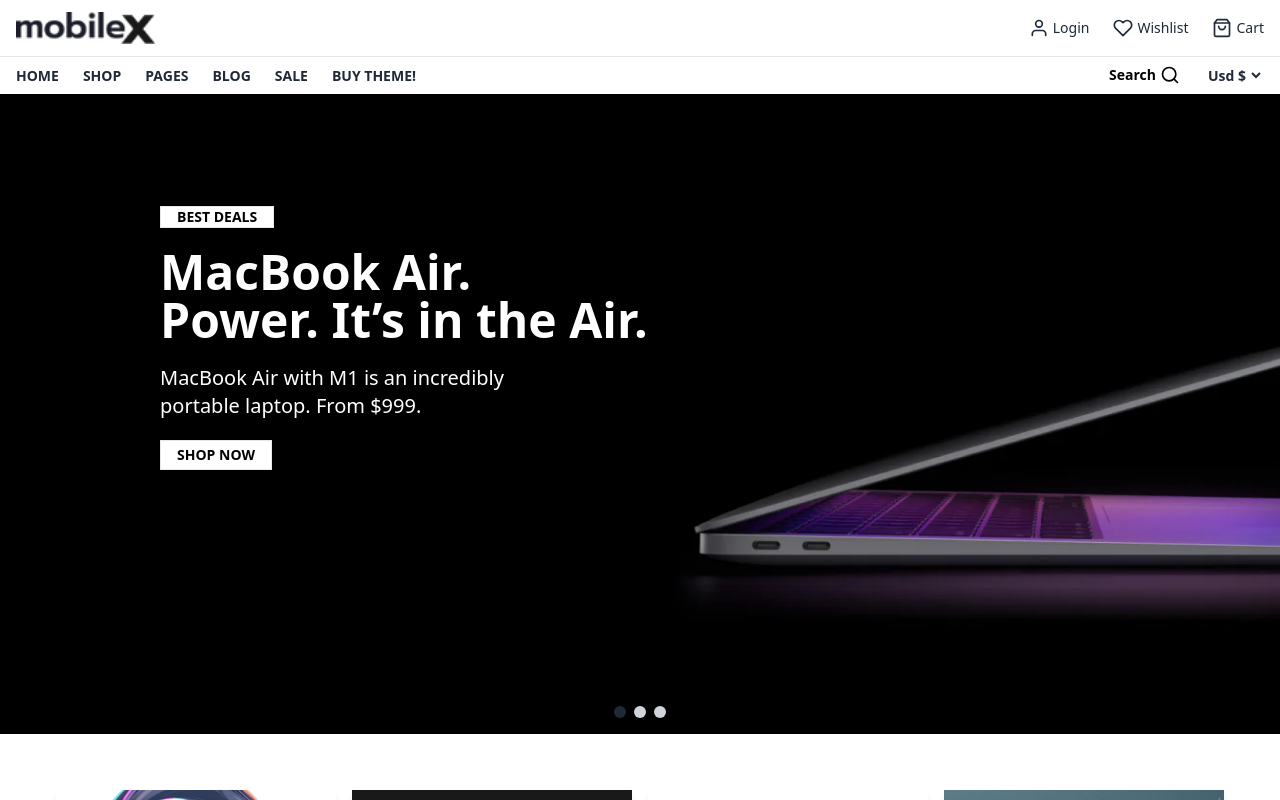
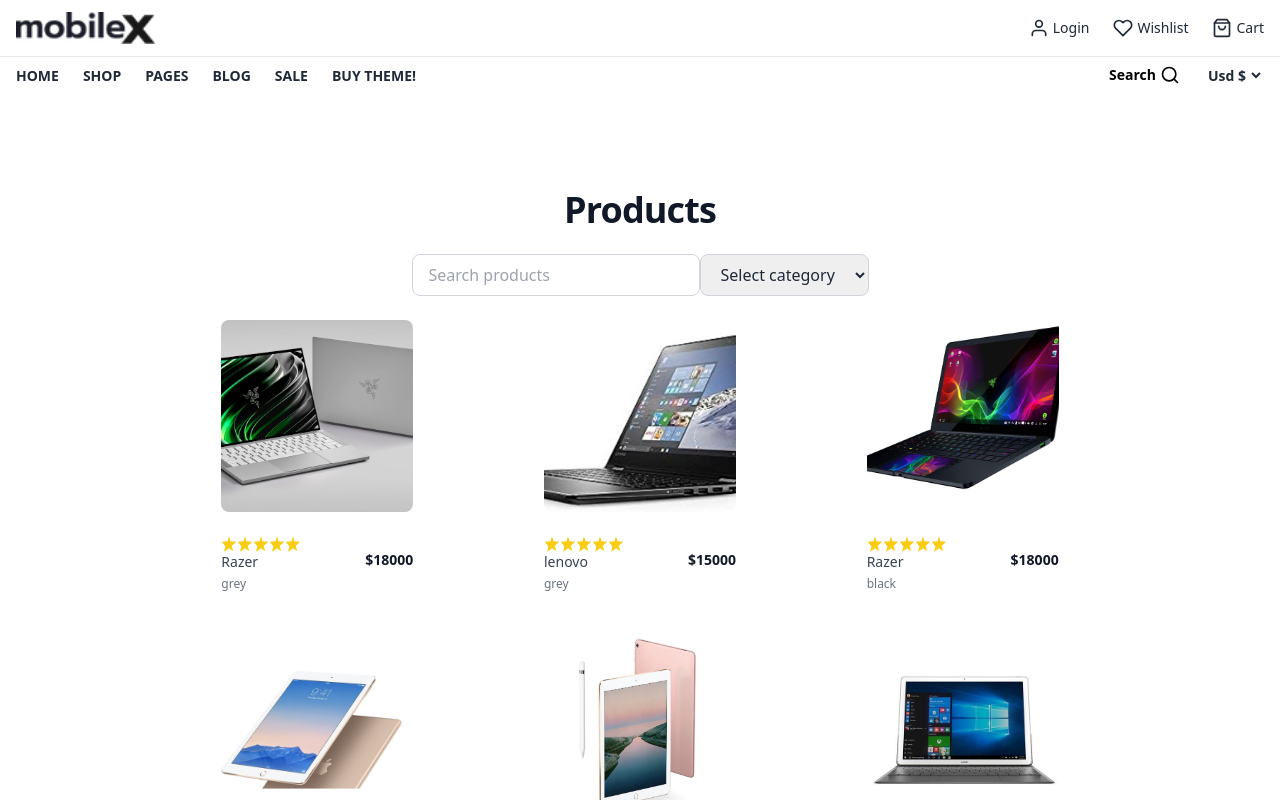
Before and after one commit to pnwn15/Shopname, a React (Create React App) app: page /Shop in a window 1280 px wide. Shown: the top 800 px of the page. Built offline with nearby package versions, Linux system fonts and the light colour scheme.

Commit message:
ส่ง

```diff
--- a/package.json
+++ b/package.json
@@ -9,6 +9,7 @@
     "react": "^19.0.0",
     "react-dom": "^19.0.0",
     "react-icons": "^5.4.0",
+    "react-router-dom": "^7.1.2",
     "react-scripts": "5.0.1",
     "react-slick": "^0.30.3",
     "slick-carousel": "^1.8.1",
--- a/src/App.js
+++ b/src/App.js
@@ -1,25 +1,24 @@
-import logo from './logo.svg';
+
 import './App.css';
 import Navbar from './Component/Navbar';
-import SlickBar from './Component/SlickBar';
-import GridComponent from './Component/GridComponent';
-import Product from './Component/Product';
-import Promote from './Component/Promote';
-import Card from './Component/Card';
 import FooterWithForm from './Component/FooterWithForm';
+import Shop from './Pages/Shop';
+import { BrowserRouter as Router, Routes, Route } from 'react-router-dom';
+import Home from './Pages/Home';
 
 function App() {
   return (
     <>
-    <div className='w-full h-full bg-white overflow-hidden'>
-    <Navbar />
-    <SlickBar />
-    <GridComponent />
-    <Product />
-    <Promote />
-    <Card />
-    <FooterWithForm />
-    </div>
+      <Router>
+        <div className='w-full h-full bg-white overflow-hidden'>
+          <Navbar />
+          <Routes>
+            <Route path="/" element={<Home />} />
+            <Route path="/Shop" element={<Shop />} />
+          </Routes>
+          <FooterWithForm />
+        </div>
+      </Router>
     </>
   );
 }
--- a/src/Component/Navbar.js
+++ b/src/Component/Navbar.js
@@ -13,8 +13,8 @@ const Navbar = () => {
   const [isMenuOpen, setIsMenuOpen] = useState(false);
 
   const menuItems = [
-    { name: "HOME", link: "#" },
-    { name: "SHOP", link: "#" },
+    { name: "HOME", link: "/" },
+    { name: "SHOP", link: "/Shop" },
     { name: "PAGES", link: "#" },
     { name: "BLOG", link: "#" },
     { name: "SALE", link: "#" },
--- /dev/null
+++ b/src/Pages/Home.js
@@ -0,0 +1,20 @@
+import React from 'react'
+import SlickBar from '../Component/SlickBar'
+import GridComponent from '../Component/GridComponent'
+import Product from '../Component/Product'
+import Promote from '../Component/Promote'
+import Card from '../Component/Card'
+
+function Home() {
+  return (
+    <div className='w-full h-full bg-white overflow-hidden'>
+        <SlickBar />
+        <GridComponent />
+        <Product />
+        <Promote />
+        <Card />
+    </div>
+  )
+}
+
+export default Home
--- /dev/null
+++ b/src/Pages/Shop.js
@@ -0,0 +1,157 @@
+import React from 'react'
+
+function Shop() {
+    const products = [
+        {
+          id: 1,
+          name: 'Razer',
+          href: '#',
+          imageSrc: '/picture/notebookgame.jpg',
+          price: '$18000',
+          color: 'grey',
+        },
+        {
+          id: 2,
+          name: 'lenovo',
+          href: '#',
+          imageSrc: '/picture/lenovo.jpg',
+          price: '$15000',
+          color: 'grey',
+        },
+        {
+          id: 3,
+          name: 'Razer',
+          href: '#',
+          imageSrc: '/picture/notebookgame1.jpg',
+          price: '$18000',
+          color: 'black',
+        },
+        {
+          id: 4,
+          name: 'ipad',
+          href: '#',
+          imageSrc: '/picture/ipad.jpg',
+          price: '$18000',
+          color: 'grey',
+        },
+        {
+          id: 5,
+          name: 'ipad',
+          href: '#',
+          imageSrc: '/picture/ipad1.jpg',
+          price: '$18000',
+          color: 'pink',
+        },
+        {
+          id: 6,
+          name: 'hua',
+          href: '#',
+          imageSrc: '/picture/hua.jpg',
+          price: '$20000',
+          color: 'grey',
+        },
+        {
+          id: 6,
+          name: 'headphone',
+          href: '#',
+          imageSrc: '/picture/headphone.jpeg',
+          price: '$18000',
+          color: 'grey',
+        },
+        {
+          id: 6,
+          name: 'headphone',
+          href: '#',
+          imageSrc: '/picture/headphone1.jpg',
+          price: '$18000',
+          color: 'grey',
+        },
+        {
+          id: 6,
+          name: 'bootup',
+          href: '#',
+          imageSrc: '/picture/bootup.jpg',
+          price: '$18000',
+          color: 'grey',
+        },
+
+        // More products...
+      ]
+
+  return (
+
+          <div className="bg-white">
+
+            <div className="mx-auto max-w-2xl px-4 py-16 sm:px-6 sm:py-24 lg:max-w-7xl lg:px-8">
+  <h2 className="text-4xl font-bold tracking-tight flex justify-center text-gray-900">Products</h2>
+
+  {/* ช่องค้นหาและตัวกรอง */}
+<div className="mt-6 flex justify-center items-center ">
+  <div className="flex flex-wrap ">
+    {/* ค้นหาสินค้า */}
+    <input
+      type="text"
+      placeholder="Search products"
+      className="w-72 px-4 py-2 border border-gray-300 rounded-lg focus:outline-none focus:ring-2 focus:ring-indigo-500"
+    />
+
+    {/* ตัวกรองประเภทสินค้า */}
+    <select className="px-4 py-2 border border-gray-300 rounded-lg focus:outline-none focus:ring-2 focus:ring-indigo-500">
+      <option value="">Select category</option>
+      <option value="clothing">Clothing</option>
+      <option value="electronics">Electronics</option>
+      <option value="accessories">Accessories</option>
+      {/* เพิ่มหมวดหมู่สินค้าอื่น ๆ ได้ */}
+    </select>
+  </div>
+</div>
+
+
+  {/* แสดงรายการสินค้า */}
+  <div className="mt-6 grid grid-cols-2 gap-10 gap-y-10 lg:mx-36 md:mx-0 mx-0 sm:grid-cols-2 md:grid-cols-3 lg:grid-cols-3">
+    {products.map((product) => (
+      <div key={product.id} className="group relative max-w-sm mx-auto">
+        <img
+          alt={product.imageAlt}
+          src={product.imageSrc}
+          className="aspect-square w-full h-48 rounded-lg bg-gray-200 object-cover transition duration-300 ease-in-out transform group-hover:scale-105 group-hover:opacity-75"
+        />
+        <div className="mt-4 flex justify-between items-center">
+          <div className="flex flex-col">
+            {/* แสดงดาวคะแนน */}
+            <div className="mt-2 flex">
+              {Array.from({ length: 5 }, (_, index) => (
+                <svg
+                  key={index}
+                  className={`w-4 h-4 ${index < product.rating ? 'text-yellow-400' : 'text-yellow-400'}`}
+                  xmlns="http://www.w3.org/2000/svg"
+                  fill="currentColor"
+                  viewBox="0 0 20 20"
+                >
+                  <path
+                    fillRule="evenodd"
+                    d="M10 15.27l5.18 3.73-1.64-6.91L19 7.24l-7.19-.61L10 0 8.19 6.63 1 7.24l4.46 5.85-1.64 6.91L10 15.27z"
+                    clipRule="evenodd"
+                  />
+                </svg>
+              ))}
+            </div>
+            <h3 className="text-sm font-medium text-gray-700 truncate">
+              <a href={product.href} className="hover:text-indigo-600">
+                {product.name}
+              </a>
+            </h3>
+            <p className="mt-1 text-xs text-gray-500">{product.color}</p>
+          </div>
+          <p className="text-sm font-semibold text-gray-900">{product.price}</p>
+        </div>
+      </div>
+    ))}
+  </div>
+</div>
+
+          </div>
+        )
+      }
+
+export default Shop
```
Also changed, not shown: 1 other file (tests, documents, lock files or other folders).
